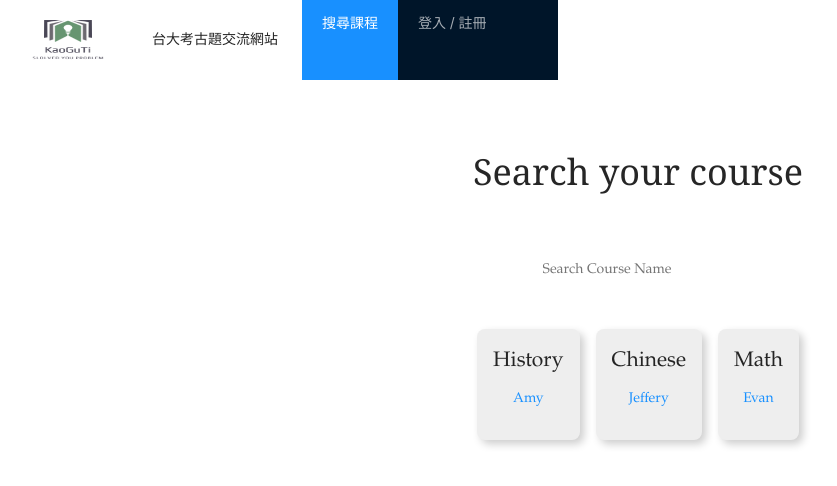
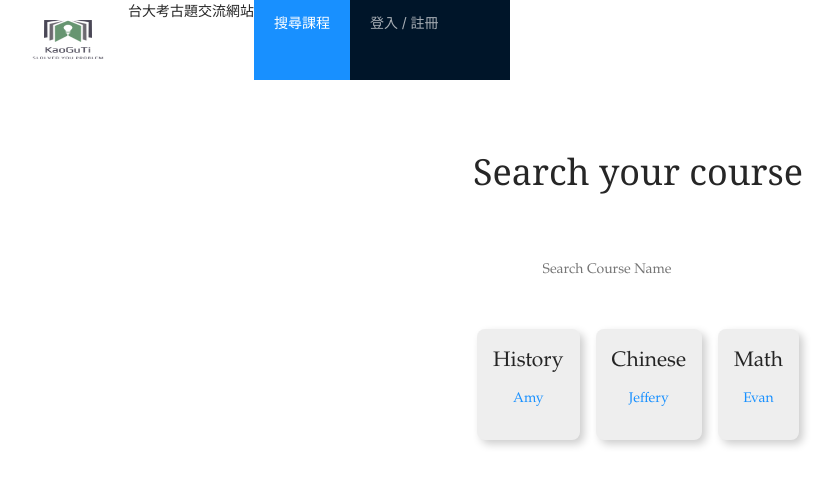
Before and after one commit to jeffery12697/WP_project, a React (Create React App) app in the folder frontend/: page / in a window 1280 px wide. Shown: the top 486 px of the page, without its empty margins (2-839 px from the left). Built offline with nearby package versions, Linux system fonts and the light colour scheme.

Commit message:
fix style

```diff
--- a/frontend/src/Container/Navbar.js
+++ b/frontend/src/Container/Navbar.js
@@ -1,4 +1,4 @@
-import { Button, Menu, PageHeader } from "antd"
+import { Button, Menu, Typography} from "antd"
 import { Link } from "react-router-dom";
 import { useState } from "react";
 import Cookies from "js.cookie"
@@ -19,7 +19,7 @@ const Navbar = ({memberName, isLogin, setMemberName, setIsLogin}) => {
     <div className="row" style={{display:"flex"}}>
         <img src={logo} style={{ marginLeft: "10px", width: "120px", height: "80px"}} alt="logo" />
 
-        <PageHeader> 台大考古題交流網站 </PageHeader>
+        <Typography> 台大考古題交流網站 </Typography>
 
         <Menu theme="dark" mode="horizontal" defaultSelectedKeys={["1"]} style={{ float: "right", width: "20%", marginRight: "5px"}}>
 
```
